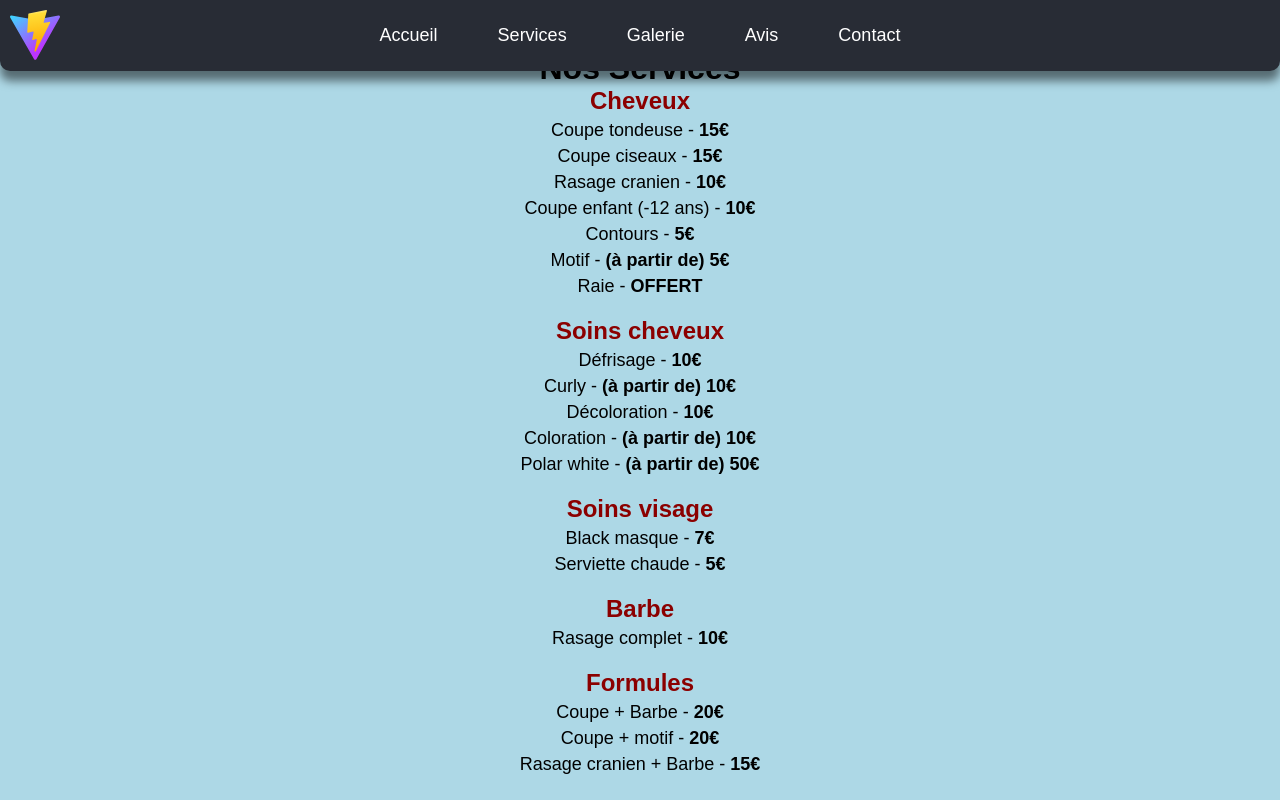
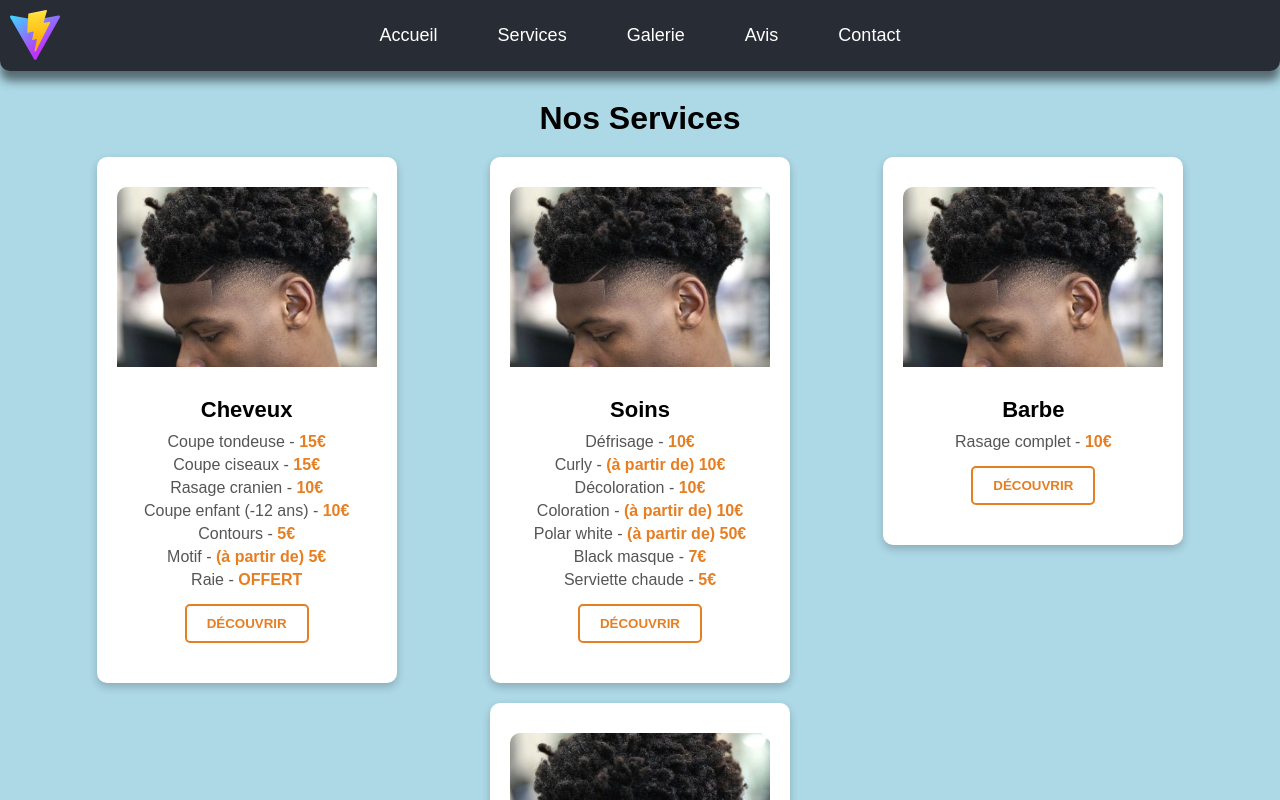
Before and after one commit to ShowZxz/BarberShop, a React (Vite) app: page /services in a window 1280 px wide. Shown: the top 800 px of the page. Built offline with nearby package versions, Linux system fonts and the light colour scheme.

Commit message:
Changement de la page Services / Ajout Framer motion Fix des CSS

```diff
--- a/src/App.jsx
+++ b/src/App.jsx
@@ -1,30 +1,37 @@
-
-import './App.css'
-import { Routes, Route, Link } from "react-router-dom";
+import './App.css';
+import { Routes, Route, Link, useLocation } from "react-router-dom";
 import { motion } from "framer-motion";
+import { AnimatePresence } from 'framer-motion';
 import Home from "./pages/Home";
 import Services from "./pages/Services";
 import Gallery from "./pages/Gallery";
 import Reviews from "./pages/Reviews";
 import Contact from "./pages/Contact";
-const imageVarints = {
-  hidden: { rotateZ: 0,scale:0},
-  visible: { rotateZ: 360,scale:1, transition: { duration: 2,type:"spring",stiffness:30 } },
-}
+
 function App() {
+  const location = useLocation(); // Déplacement de useLocation() DANS App()
+
+  const imageVariants = {
+    hidden: { rotateZ: 0, scale: 0 },
+    visible: { rotateZ: 360, scale: 1, transition: { duration: 2, type: "spring", stiffness: 30 } },
+  };
+
   return (
     <div className='haut-section'>
+      {/* Navbar avec animation */}
       <nav className="navbar">
         <motion.img
-          variants={imageVarints}
+          variants={imageVariants}
           initial="hidden"
           animate="visible"
-      src="./vite.svg" alt="logo" className='logo' />
+          src="./vite.svg"
+          alt="logo"
+          className='logo'
+        />
         <motion.ul
           initial={{ scale: 0 }}
           animate={{ scale: 1 }}
           transition={{ delay: 0.2, type: "spring", stiffness: 120 }}
-          whileHover={{ scale: 1.1 }}
         >
           <li><Link to="/">Accueil</Link></li>
           <li><Link to="/services">Services</Link></li>
@@ -34,17 +41,18 @@ function App() {
         </motion.ul>
       </nav>
 
-      <Routes>
+      {/* Animation des transitions de pages */}
+      <AnimatePresence mode="wait">
+        <Routes location={location} key={location.pathname}>
           <Route path="/" element={<Home />} />
           <Route path="/services" element={<Services />} />
           <Route path="/gallery" element={<Gallery />} />
           <Route path="/reviews" element={<Reviews />} />
           <Route path="/contact" element={<Contact />} />
         </Routes>
-
+      </AnimatePresence>
     </div>
   );
 }
 
-
 export default App;
--- a/src/components/MiniGallery.jsx
+++ b/src/components/MiniGallery.jsx
@@ -25,7 +25,10 @@ function MiniGallery() {
 
   return (
     <div className="mini-gallery">
+      <h2>Notre galerie</h2>
+      <p>Découvrez nos dernières créations</p>
       <button className="nav-button left" onClick={prevSlide}>
+
         <ChevronLeft size={30} />
       </button>
 
--- a/src/pages/Services.jsx
+++ b/src/pages/Services.jsx
@@ -1,55 +1,79 @@
-function Services() {
+import { motion } from "framer-motion";
+import "../styles/Services.css";
+import { Link } from "react-router-dom";
+
 const categories = {
-    "Cheveux": [
-      {name: "Coupe tondeuse", price: "15€" },
-      {name: "Coupe ciseaux", price: "15€" },
-      {name: "Rasage cranien", price: "10€" },
-      {name:"Coupe enfant (-12 ans)", price:"10€"},
-      {name:"Contours", price:"5€"},
-      {name:"Motif", price:"(à partir de) 5€"},
-      {name:"Raie", price:"OFFERT"}
+  Cheveux: [
+    { name: "Coupe tondeuse", price: "15€" },
+    { name: "Coupe ciseaux", price: "15€" },
+    { name: "Rasage cranien", price: "10€" },
+    { name: "Coupe enfant (-12 ans)", price: "10€" },
+    { name: "Contours", price: "5€" },
+    { name: "Motif", price: "(à partir de) 5€" },
+    { name: "Raie", price: "OFFERT" }
   ],
-    "Soins cheveux": [
+  Soins: [
     { name: "Défrisage", price: "10€" },
-      { name: "Curly", price: "(à partir de) 10€"},
+    { name: "Curly", price: "(à partir de) 10€" },
     { name: "Décoloration", price: "10€" },
     { name: "Coloration", price: "(à partir de) 10€" },
-      { name: "Polar white", price: "(à partir de) 50€" }
-    ],
-    "Soins visage": [
+    { name: "Polar white", price: "(à partir de) 50€" },
     { name: "Black masque", price: "7€" },
     { name: "Serviette chaude", price: "5€" }
   ],
-    "Barbe": [
+  Barbe: [
     { name: "Rasage complet", price: "10€" }
-
   ],
-    "Formules": [
+  Formules: [
     { name: "Coupe + Barbe", price: "20€" },
     { name: "Coupe + motif", price: "20€" },
     { name: "Rasage cranien + Barbe", price: "15€" }
-
   ]
 };
 
+const categoryImages = {
+  Cheveux: "/images/coupe1.jpg",
+  Soins: "/images/coupe1.jpg",
+  Barbe: "/images/coupe1.jpg",
+  Formules: "/images/coupe1.jpg"
+};
+
+function Services() {
   return (
-    <div>
+    <motion.div
+      className="services-container"
+      initial={{ opacity: 0, y: 50 }}
+      animate={{ opacity: 1, y: 0, transition: { duration: 1 } }}
+      exit={{ opacity: 0, y: -50, transition: { duration: 0.5 } }}
+    >
       <h1>Nos Services</h1>
-      <div style={{ textAlign: "center" }}>
-        {Object.keys(categories).map((category, index) => (
-          <div key={index} style={{ marginBottom: "20px" }}>
-            <h2 style={{ color: "#8B0000" }}>{category}</h2>
-            <ul style={{ listStyle: "none", padding: 0 }}>
-              {categories[category].map((service, i) => (
-                <li key={i} style={{ fontSize: "18px", margin: "5px 0" }}>
-                  {service.name} - <strong>{service.price}</strong>
+
+      <div className="services-grid">
+        {Object.entries(categories).map(([category, items]) => (
+          <div key={category} className="category-card">
+            {/* Image en haut */}
+            <div className="image-services">
+              <img src={categoryImages[category]} alt={category} />
+            </div>
+
+            {/* Contenu texte */}
+            <div className="category-info">
+              <h2>{category}</h2>
+              <ul>
+                {items.map((item, index) => (
+                  <li key={index}>
+                    {item.name} - <span className="price">{item.price}</span>
                   </li>
                 ))}
               </ul>
+              <Link to="/gallery">
+              <button className="discover-btn">DÉCOUVRIR</button>
+              </Link>
+            </div>
           </div>
         ))}
       </div>
-    </div>
+    </motion.div>
   );
 }
 
--- a/src/styles/Home.css
+++ b/src/styles/Home.css
@@ -52,6 +52,8 @@
       color: white;
       font-size: 25px;
       padding: 2px;
+      margin-left: 10px;
+      margin-right: 10px;
       text-shadow: 2px 2px 4px black;
       line-height: 28px;
       letter-spacing: 1px;
@@ -61,7 +63,7 @@
     }
     .slogan-div h2{
       font-weight: normal;
-      text-shadow: rgba(255, 0, 0, 0.2) 1px 0 10px;
+      text-shadow: rgba(0, 0, 0, 0.2) 1px 0 10px;
       margin-bottom: 30px;
       width: 100%;
       color: white;
--- a/src/styles/MiniGallery.css
+++ b/src/styles/MiniGallery.css
@@ -1,9 +1,9 @@
 .mini-gallery {
     display: flex;
-    margin-top: 10px;
+    margin-top: 30px;
     margin-bottom: 10px;
     flex-direction: column;
-    background-color: aliceblue;
+    background-color: #b31b1b;
     align-items: center;
     position: relative;
     justify-content: center; /* Centrer les images */
@@ -36,8 +36,8 @@
 
   .image-cont h3 {
     margin-top: 10px;
-    font-size: 16px;
-    color: #333;
+    font-size: 18px;
+    color: #ffffff;
   }
 
   .nav-button {
@@ -50,20 +50,32 @@
     top: 50%;
     transform: translateY(-50%);
     color: black;
-  }
+    transition: transform 0.3s ease, background-color 0.3s ease, opacity 0.3s ease;
+}
 
-  .nav-button.left {
+.nav-button:hover {
+    background-color: #035c69;
+    color: white;
+    transform: translateY(-50%) scale(1.1);
+    opacity: 0.5;
+}
+.nav-button:active {
+    transform: translateY(-50%) scale(1.2);
+    opacity: 1;
+}
+
+.nav-button.left {
     left: -400px;
     background-color: #00DDFF;
     border-radius: 10px;
+}
 
-  }
-
-  .nav-button.right {
+.nav-button.right {
     right: -400px;
     background-color: #00DDFF;
     border-radius: 10px;
-  }
+}
+
 
   .view-more {
     margin-top: 20px;
--- a/src/styles/Services.css
+++ b/src/styles/Services.css
@@ -0,0 +1,89 @@
+
+.services-container {
+  margin-top: 100px;
+}
+.services-grid {
+  display: flex;
+  flex-wrap: wrap; /* Permet le passage à la ligne si nécessaire */
+  justify-content: space-around; /* Évite le centrage forcé */
+  align-items: flex-start;
+  gap: 20px; /* Espacement entre les cartes */
+  max-width: 1200px; /* Largeur maximale du conteneur */
+  margin: auto; /* Centre le conteneur */
+  padding: 20px;
+}
+.category-card {
+  width: 300px; /* Taille fixe pour éviter qu'elles prennent toute la largeur */
+  background-color: #fff;
+  border-radius: 10px;
+  padding: 20px;
+  box-shadow: 0px 4px 8px rgba(0, 0, 0, 0.2);
+  overflow: hidden;
+  text-align: center;
+}
+
+.image-services {
+  width: 100%;
+  height: 200px; /* Ajuste la hauteur */
+  overflow: hidden;
+  display: flex;
+  justify-content: center;
+  align-items: center;
+}
+
+.image-services img {
+  width: 100%;
+  height: 180px;
+  object-fit: cover;
+  border-radius: 10px 10px 0 0;
+}
+
+.category-info {
+  padding: 20px 10px;
+}
+
+.category-info h2 {
+  font-size: 22px;
+  font-weight: bold;
+  margin-bottom: 10px;
+}
+
+.category-info ul {
+  list-style-type: none;
+  padding: 0;
+}
+
+.category-info li {
+  font-size: 16px;
+  color: #555;
+  margin: 5px 0;
+}
+
+.price {
+  font-weight: bold;
+  color: #e67e22;
+}
+
+.discover-btn {
+  background-color: transparent;
+  border: 2px solid #e67e22;
+  color: #e67e22;
+  padding: 10px 20px;
+  font-weight: bold;
+  cursor: pointer;
+  margin-top: 10px;
+  border-radius: 5px;
+  transition: all 0.3s;
+}
+
+.discover-btn:hover {
+  background-color: #e67e22;
+  color: white;
+}
+
+@media (max-width: 768px) {
+  .services-container {
+    flex-direction: column; /* Sur mobile, affichage en colonne */
+    align-items: center;
+  }
+}
```
Also changed, not shown: src/components/TopServicesSection.jsx (added, +14 -0 lines), src/pages/Home.jsx (+15 -4 lines), src/styles/TopServicesSection.css (added, +50 -0 lines), public/images/chair.jpg (added), src/pages/memo.txt. Lines whose indentation alone changed are shown as unchanged.
